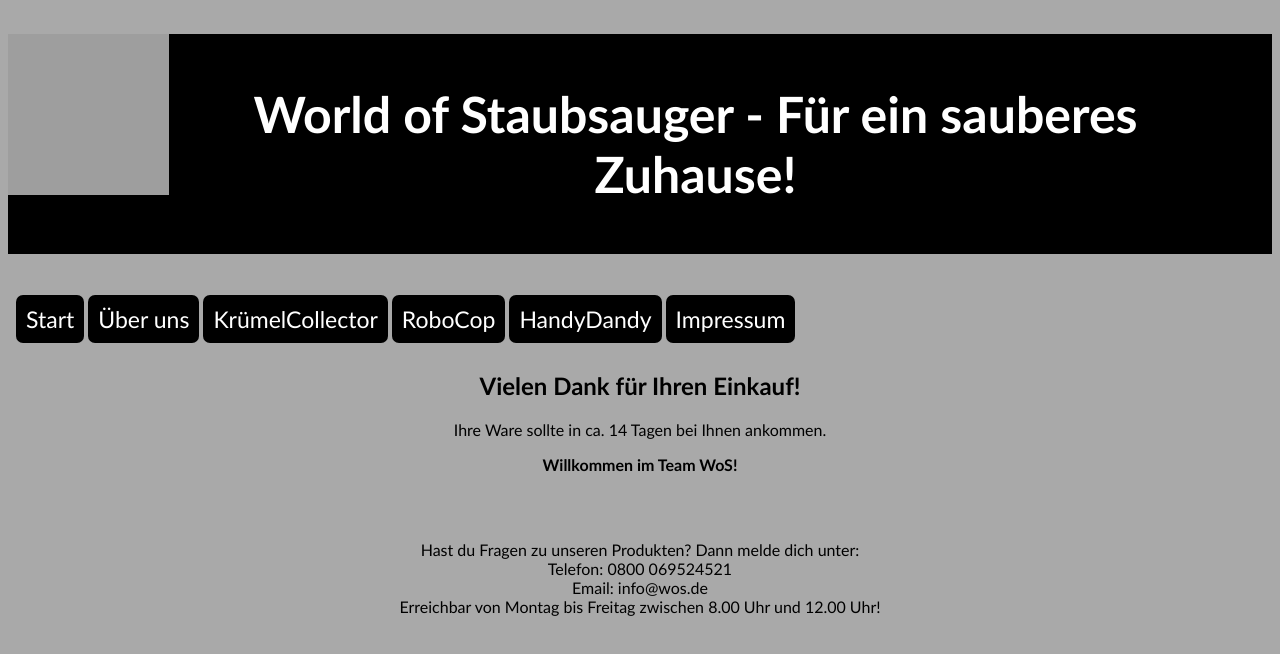
After one commit to n1c0k17/WebShop, a PHP site: page /html/Out.html in a window 1280 px wide. The commit adds this page. Shown: the top 654 px of the page. Run offline with PHP 8.4, Linux system fonts and the light colour scheme; grey boxes are pictures that could not be loaded.

Commit message:
lastfixes 2.0

```diff
--- a/WebShop/css/style.css
+++ b/WebShop/css/style.css
@@ -192,3 +192,14 @@ body {
     font-size: large;
     text-align: center;
 }
+
+.customerOut h2 {
+    font-family: Calibri, sans-serif;
+    font-size: 35;
+    text-align: center;
+}
+.customerOut p {
+    font-family: Calibri, sans-serif;
+    font-size: 23;
+    text-align: center;
+}
--- /dev/null
+++ b/WebShop/html/Out.html
@@ -0,0 +1,67 @@
+<!DOCTYPE html>
+
+
+
+<html lang="de">
+
+<head>
+    <meta charset="utf-8" />
+    <meta name="Staubsauger Webshop" content="Staubsauger, vacuum cleaner" />
+    <link href="../css/style.css" rel="stylesheet" type="text/css">
+    <title>Webschop Staubsauger</title>
+</head>
+
+<body>
+    <div class="header">
+        <img src="logo.png" alt="logo" />
+        <h1> World of Staubsauger - Für ein sauberes Zuhause! </h1>
+    </div>
+
+    <ul>
+        <li> <a href="Index.html">Start</a></li>
+        <li> <a href="ÜberUns.html">Über uns</a></li>
+        <li> <a href="KrümelCollector.html">KrümelCollector</a></li>
+        <li> <a href="RoboCop.html">RoboCop</a></li>
+        <li> <a href="HandyDandy.html">HandyDandy</a></li>
+        <li> <a href="Impressum.html">Impressum</a></li>
+    </ul>
+    <!--<a href="#"><form action="input.htm">
+							<label>suchen:<input type="search" list = "Produktkatalog"></label>
+							<datalist id = "Produktkatalog">
+							<option value = "Krümel-Collector">
+							<option value = "500W">
+							<option value = "Kabelgebunden">
+							<option value = "Kabellos">
+							<option value = "Schwarz">
+							<option value = "85dB">
+							<datalist>
+							<input type= "submit">
+							</form>
+							</a>
+						-->
+    <div class="customerOut">
+                        <h2>Vielen Dank für Ihren Einkauf!</h2>
+                        <p>Ihre Ware sollte in ca. 14 Tagen bei Ihnen ankommen.</p>
+                        <p><b>Willkommen im Team WoS!</b></p>
+                    </div>
+    <body>
+        <footer class="footer">
+            <div id="Kontakt"> Hast du Fragen zu unseren Produkten? Dann melde dich unter:</div>
+            <div id="Kontaktdaten"> Telefon: 0800 069524521</div>
+            <div id="Email"> Email: info@wos.de</div>
+            <div id="Erreichbarkeit">Erreichbar von Montag bis Freitag zwischen 8.00 Uhr und 12.00 Uhr!</div>
+            <BR>
+            <BR>
+            <div class="Impressum-container">
+                <div id="GoogleMaps">
+                    <iframe src="https://www.google.com/maps/embed?pb=!1m18!1m12!1m3!1d2448.7026473334995!2d11.645183215793345!3d52.139730279744!2m3!1f0!2f0!3f0!3m2!1i1024!2i768!4f13.1!3m3!1m2!1s0x47af5f4e8655c243%3A0x2aa651e3d67867a6!2sOtto-von-Guericke-Universit%C3%A4t%20Magdeburg!5e0!3m2!1sde!2sde!4v1641480028692!5m2!1sde!2sde"
+                        width="600" height="450" style="border:0;" allowfullscreen="" loading="lazy"></iframe>
+                </div>
+
+                <BR>
+                <BR>
+
+                <div id="Beschreibung">Ein Projekt der Otto von Guericke Universität</div>
+        </footer>
+
+</html>
```
Also changed, not shown: WebShop/css/buyStyle.css (+34 -3 lines), WebShop/html/Buy.html (+12 -1 lines).
